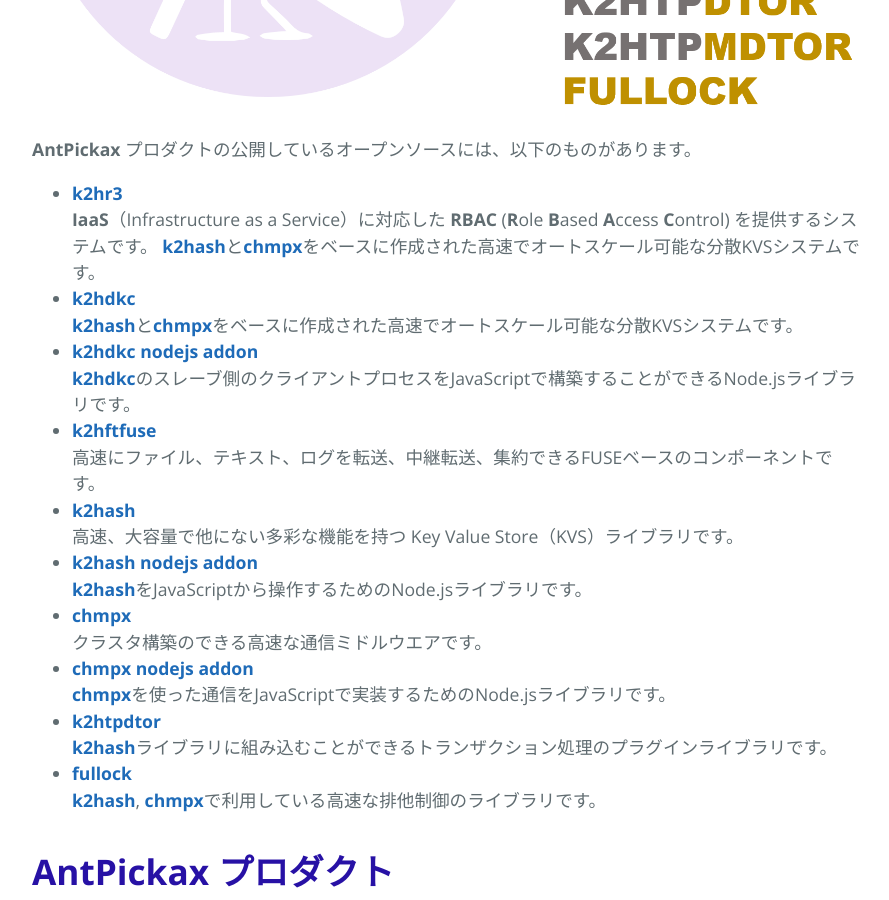
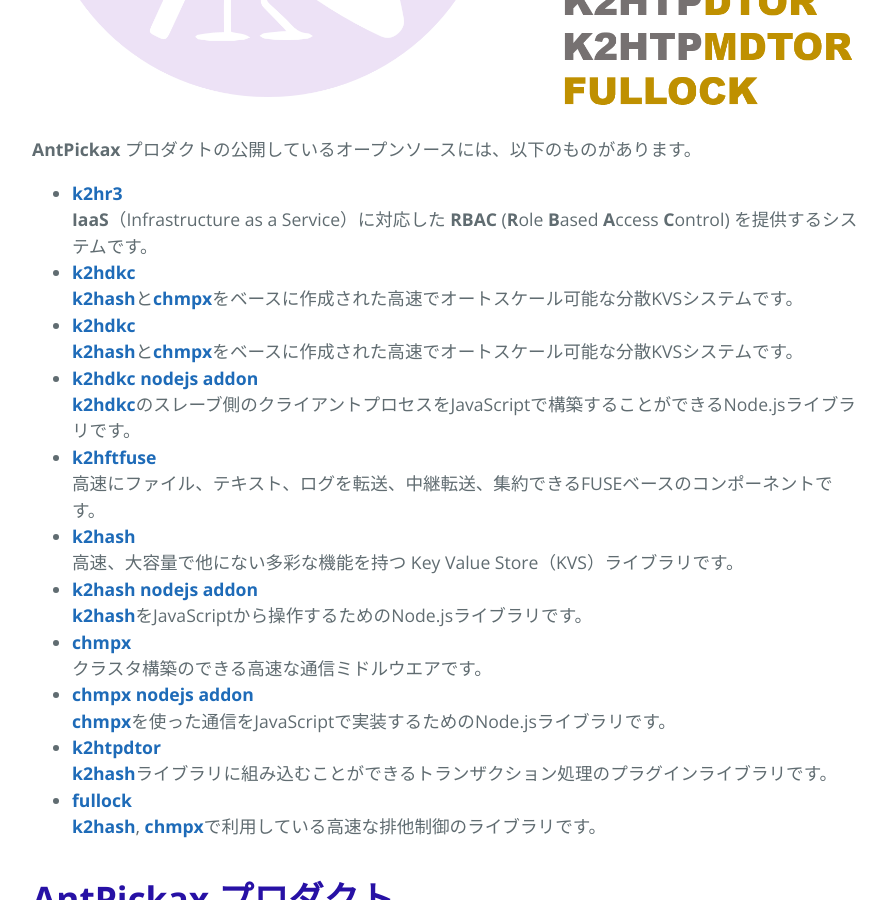
Before and after one commit to yahoojapan/AntPickax, a Jekyll site: the page built from indexja.md, in a window 1280 px wide and 900 px high, scrolled down 1395 px. Shown: the whole window, without its empty margins (192-1081 px from the left). Built offline with Jekyll 4.4.1, drawn with Linux system fonts in a browser that asks for light colours; comment, search, counter and statistics services are not loaded.

Commit message:
Fixed indexja.md

```diff
--- a/indexja.md
+++ b/indexja.md
@@ -40,6 +40,7 @@ Yahoo! JAPANでは、多くのオープンソースを利用し、また貢献
 
 - [**k2hr3**](https://k2hr3.antpick.ax/indexja.html)
 **IaaS**（Infrastructure as a Service）に対応した **RBAC** (**R**ole **B**ased **A**ccess **C**ontrol) を提供するシステムです。
+- [**k2hdkc**](https://k2hdkc.antpick.ax/indexja.html)
 [**k2hash**](https://k2hash.antpick.ax/indexja.html)と[**chmpx**](https://chmpx.antpick.ax/indexja.html)をベースに作成された高速でオートスケール可能な分散KVSシステムです。
 - [**k2hdkc**](https://k2hdkc.antpick.ax/indexja.html)
 [**k2hash**](https://k2hash.antpick.ax/indexja.html)と[**chmpx**](https://chmpx.antpick.ax/indexja.html)をベースに作成された高速でオートスケール可能な分散KVSシステムです。
```
